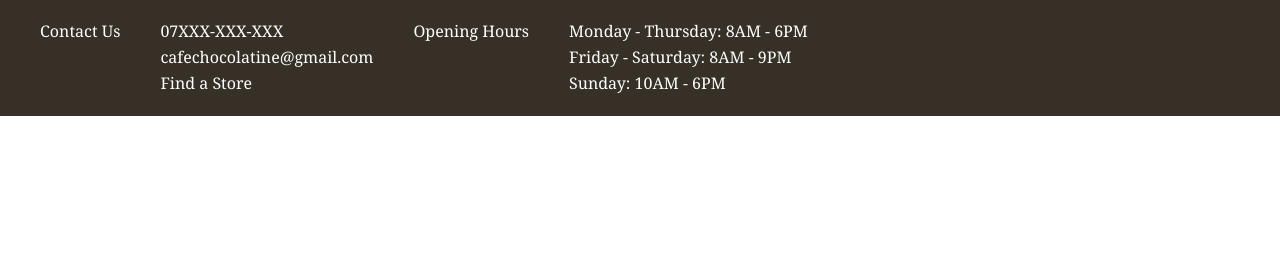
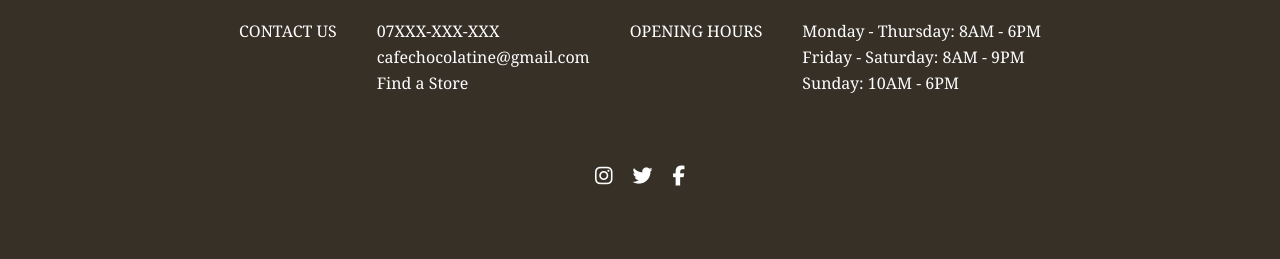
Before and after one commit to calyston/cafe-chocolatine, a plain HTML site: page index.html in a window 1280 px wide. Shown: the part 2042-2301 px from the top of the page. Before the commit the page ends 2158 px from the top, so only its background shows below. Drawn offline with Linux system fonts and the light colour scheme.

Commit message:
feat: sns icons added to footer

```diff
--- a/index.html
+++ b/index.html
@@ -76,11 +76,15 @@
       </div>
       <h4>Opening Hours</h4>
       <div>
-
         <p>Monday - Thursday: 8AM - 6PM</p>
         <p>Friday - Saturday: 8AM - 9PM</p>
         <p>Sunday: 10AM - 6PM</p>
       </div>
+    </section>
+    <section class="sns">
+      <i class="fab fa-instagram fa-2x"></i>
+      <i class="fab fa-twitter fa-2x"></i>
+      <i class="fab fa-facebook-f fa-2x"></i>
     </section>
   </footer>
   <script src="https://kit.fontawesome.com/74fdfd1d95.js" crossorigin="anonymous"></script>
--- a/style.css
+++ b/style.css
@@ -236,12 +236,24 @@ footer {
 .contact {
   display: flex;
   align-items: flex-start;
+  justify-content: center;
 }
 
 .contact h4 {
+  text-transform: uppercase;
   padding-top: 0.5rem;
 }
 
 .contact p {
   padding: 0.5rem 2rem;
 }
+
+.sns {
+  display: flex;
+  justify-content: center;
+  padding: 6rem;
+}
+
+.fab {
+  margin: 1rem;
+}
```
